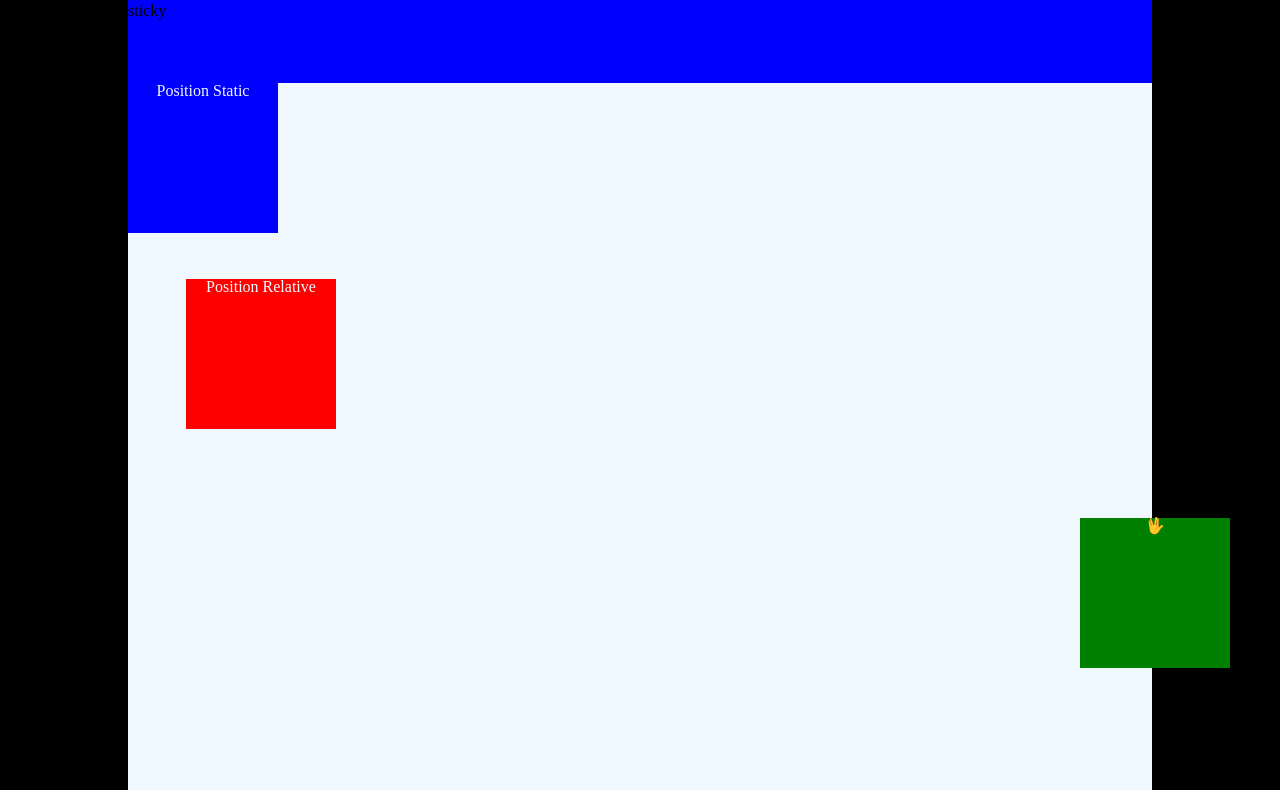
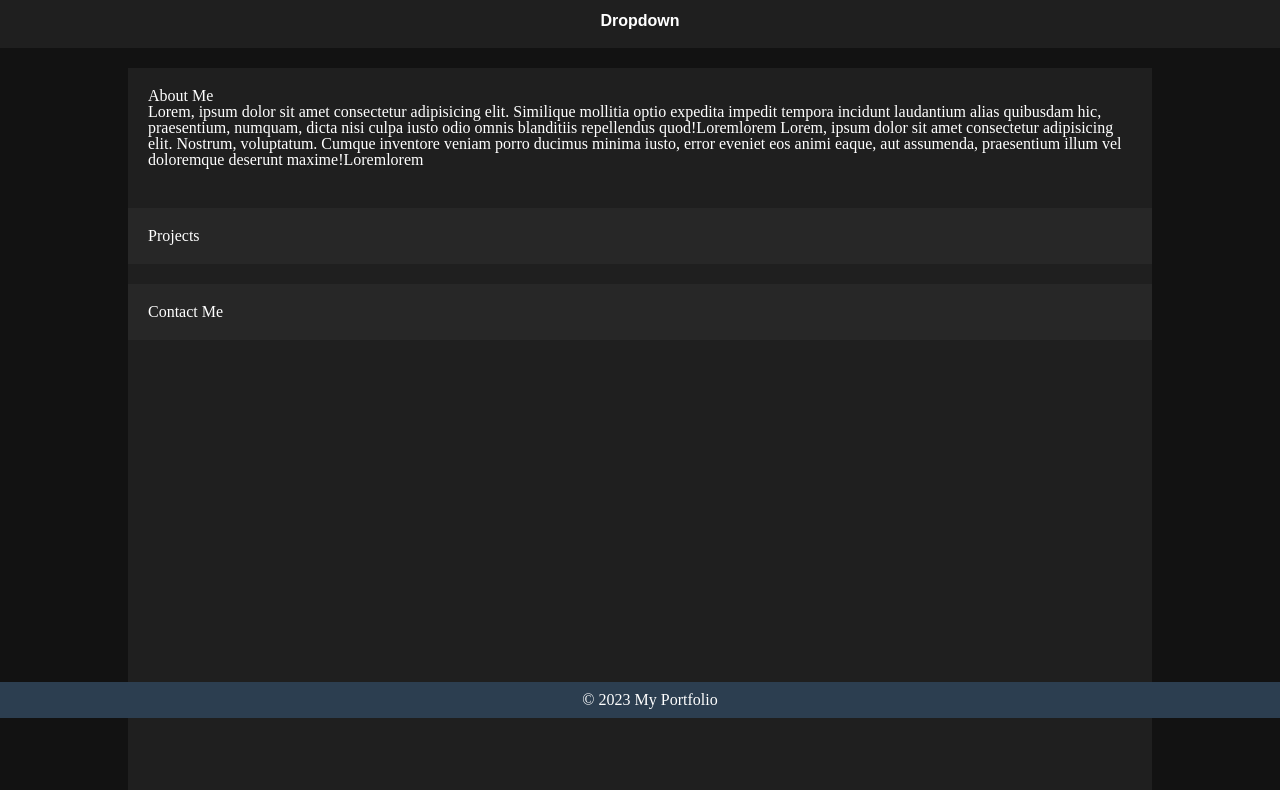
Before and after one commit to ikaro460/front-end-serratec, a plain HTML site: page trabalho-individual/index.html in a window 1280 px wide. Shown: the part 82-872 px from the top of the page. Drawn offline with Linux system fonts and the light colour scheme.

Commit message:
feat: dropdown menu

```diff
--- a/trabalho-individual/css/style.css
+++ b/trabalho-individual/css/style.css
@@ -1,16 +1,32 @@
+:root {
+  --background-dark: #121212; /* Dark background color */
+  --background-light: #1f1f1f; /* Slightly lighter background color */
+  --text-color: #ffffff; /* Text color for light text on dark background */
+  --accent-color: #3498db; /* Accent color */
+  --link-color: #2980b9; /* Link color */
+
+  /* Additional shades for variation */
+  --primary-dark: #1a1a1a;
+  --secondary-dark: #272727;
+  --accent-dark: #1abc9c;
+  --link-dark: #16a085;
+}
+
 body {
-  background-color: black;
+  background-color: var(--background-dark);
   height: 500vh;
 }
 
 .nav {
-  background-color: blue;
+  background-color: var(--background-light);
+  color: var(--text-color);
+  height: 70px;
+  text-align: center;
 }
 
 .logo {
-  padding: 15px;
+  padding: 5px;
   text-align: center;
-  height: 55px;
 }
 
 .logo img {
@@ -19,54 +35,83 @@ body {
   width: 30px;
 }
 
+/*DROP DOWN*/
+
 .sticky {
   position: sticky;
-  height: 80px;
+  height: 50px;
   top: 0px;
 }
 
+.dropdown {
+  margin: auto;
+  width: 150px;
+}
+
+.dropbtn {
+  display: block;
+  margin: auto;
+  padding: 0;
+  width: 150px;
+  height: 45px;
+  font-size: 16px;
+  font-weight: bold;
+  text-align: center;
+  text-decoration: none;
+  background-color: var(--background-light);
+  color: var(--text-color);
+  border: none;
+  cursor: pointer;
+}
+
+.dropbtn:hover {
+  background-color: var(--primary-dark);
+}
+
+.dropdown-content {
+  display: none;
+}
+
+.dropdown:hover .dropdown-content {
+  display: block;
+}
+
+/*OCNTAINER*/
+
 .container {
-  background-color: aliceblue;
+  background-color: var(--background-light);
   margin: auto;
   width: 80%;
   height: 100%;
+  color: var(--text-color);
 }
 
 .box {
   width: 150px;
   height: 150px;
-  color: aliceblue;
+  color: var(--text-color);
   text-align: center;
 }
 
-.static {
-  background-color: blue;
+.about,
+.projects,
+.contact {
+  padding: 20px;
+  margin: 20px 0;
 }
 
-.relative {
-  background-color: red;
-  position: relative;
-  top: 46px;
-  left: 58px;
+.projects,
+.contact {
+  background-color: var(--secondary-dark);
+  cursor: pointer;
 }
 
-.absolute {
-  display: none;
-  background-color: orange;
-  position: absolute;
-  left: 46px;
-  top: 50px;
+footer {
+  background-color: #2c3e50;
+  color: var(--text-color);
+  text-align: center;
+  padding: 10px;
+  position: fixed;
+  bottom: 0;
+  width: 100%;
 }
-
-.fixed {
-  background-color: green;
-  position: fixed;
-  right: 50px;
-  bottom: 50px;
-}
-
-.relative .absolute {
-  top: 50px;
-  width: 100px;
-  height: 100px;
-}
--- a/trabalho-individual/index.html
+++ b/trabalho-individual/index.html
@@ -8,32 +8,48 @@
     <title>POSITIONS</title>
   </head>
   <body>
-    <div class="container">
+    <header>
       <div class="nav logo">
         <img src="./img/html5-logo-31815.png" alt="" />
+        <h1>Welcome to My Portfolio</h1>
       </div>
-      <div class="nav sticky">
-        <h2>sticky</h2>
-      </div>
-
-      <div class="box static">
-        <h2>Position Static</h2>
-      </div>
-
-      <div class="box relative">
-        <h2>Position Relative</h2>
-        <div class="box absolute">
-          <h2>Position Absolute</h2>
+    </header>
+    <nav class="nav sticky">
+      <div class="dropdown">
+        <button class="dropbtn">Dropdown</button>
+        <div class="dropdown-content">
+          <button class="dropbtn" href="#">Html</button>
+          <button class="dropbtn" href="#">Css</button>
+          <button class="dropbtn" href="#">JavaScript</button>
         </div>
       </div>
+    </nav>
+    <div class="container">
+      <section class="about">
+        <h2>About Me</h2>
+        <p>
+          Lorem, ipsum dolor sit amet consectetur adipisicing elit. Similique
+          mollitia optio expedita impedit tempora incidunt laudantium alias
+          quibusdam hic, praesentium, numquam, dicta nisi culpa iusto odio omnis
+          blanditiis repellendus quod!Loremlorem Lorem, ipsum dolor sit amet
+          consectetur adipisicing elit. Nostrum, voluptatum. Cumque inventore
+          veniam porro ducimus minima iusto, error eveniet eos animi eaque, aut
+          assumenda, praesentium illum vel doloremque deserunt maxime!Loremlorem
+        </p>
+      </section>
 
-      <div class="box absolute">
-        <h2>Position Absolute</h2>
-      </div>
+      <section class="projects">
+        <h2>Projects</h2>
+        <!-- Add information about your projects here -->
+      </section>
 
-      <div class="box fixed">
-        <h2>🖖</h2>
-      </div>
+      <section class="contact">
+        <h2>Contact Me</h2>
+        <!-- Add contact information and a contact form here -->
+      </section>
     </div>
+    <footer>
+      <p>&copy; 2023 My Portfolio</p>
+    </footer>
   </body>
 </html>
```
